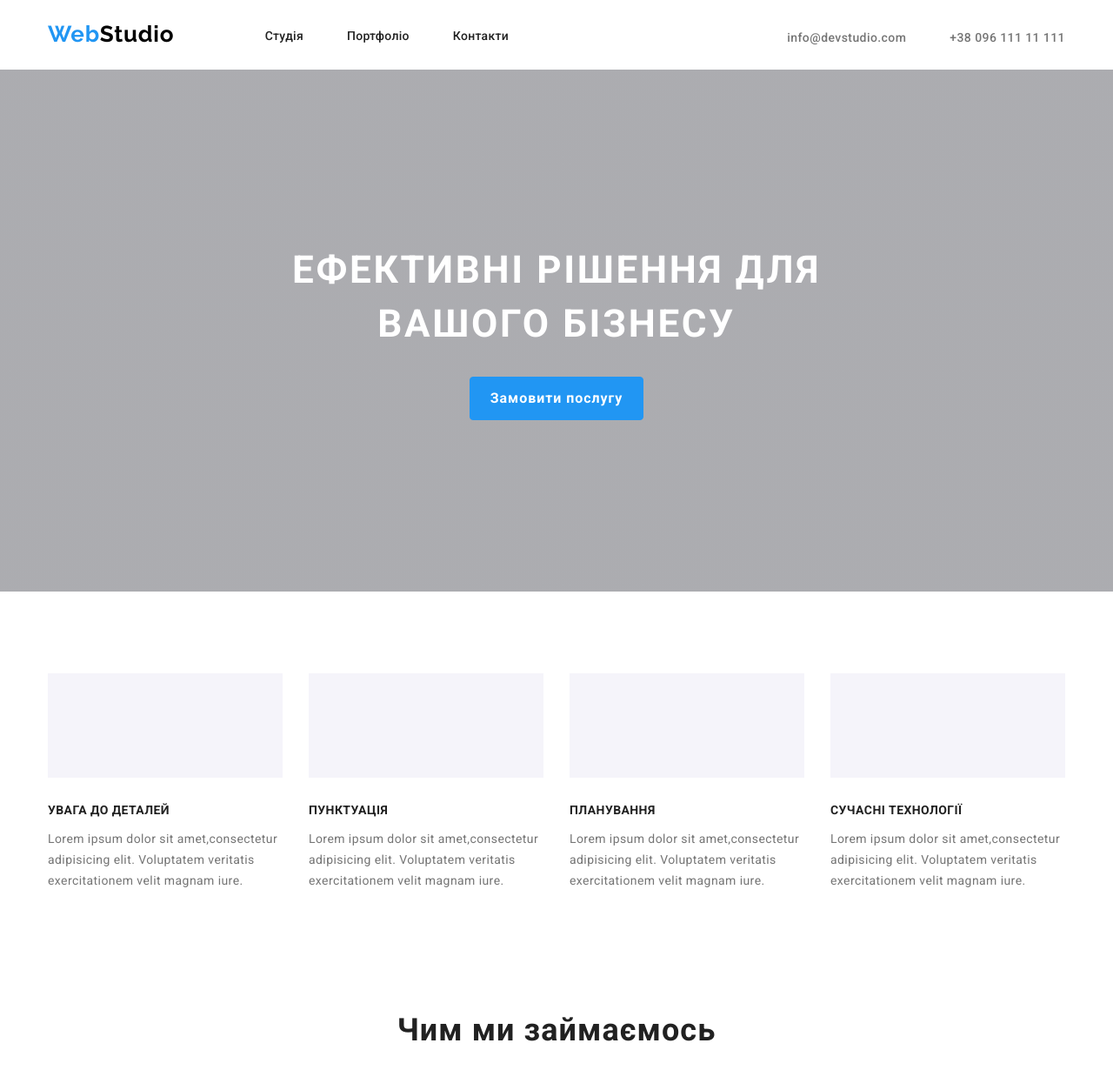
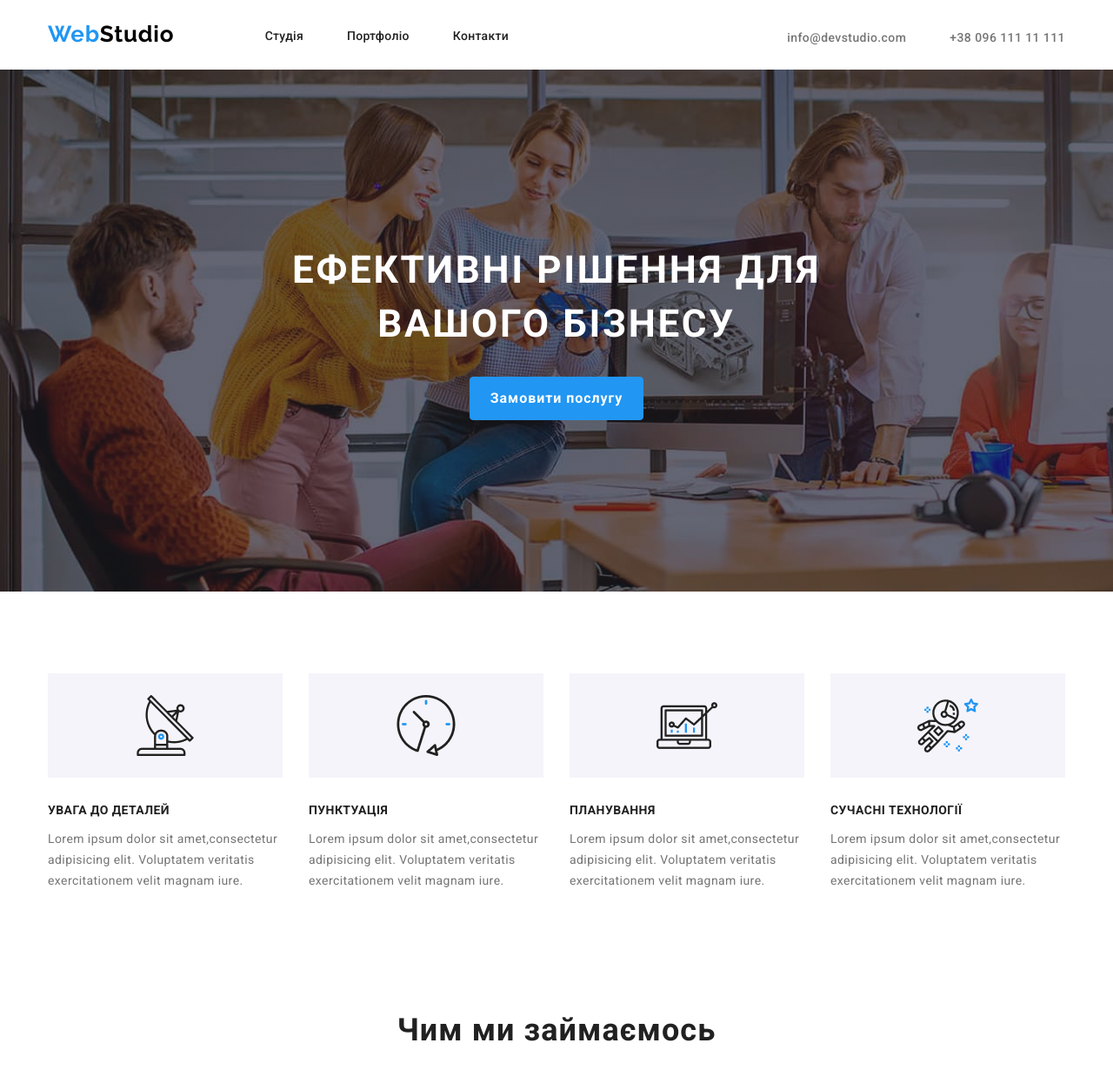
Before and after one commit to yasinskislava/hw7-8, a plain HTML site: page index.html in a window 1280 px wide. Shown: the top 1253 px of the page at 87% size. Drawn offline with nearby package versions, Linux system fonts and the light colour scheme; the site is published under a folder, as on GitHub Pages, so addresses that start at the root find nothing.

Commit message:
image fix

```diff
--- a/styles/webstudio.css
+++ b/styles/webstudio.css
@@ -44,11 +44,11 @@ a {
 }
 .bgtitle {
     height: 600px;
-    background-image:linear-gradient(
+    background-image:
+    linear-gradient(
         rgba(47, 48, 58, 0.4),
-        rgba(47, 48, 58, 0.4)
-    )
-    ,url(/images/img.jpg);
+        rgba(47, 48, 58, 0.4)),
+    url(../images/img.jpg);
 }
 .section-title {
     font-weight: 700;
@@ -185,22 +185,22 @@ a {
     margin-bottom: 30px;
 }
 .features-list li:nth-child(1)::before {
-    background-image: url(/images/fe1.png);
+    background-image: url(../images/fe1.png);
     background-size: 70px 70px;
 }
 
 .features-list li:nth-child(2)::before {
-    background-image: url(/images/fe2.png);
+    background-image: url(../images/fe2.png);
     background-size: 70px 70px;
 }
 
 .features-list li:nth-child(3)::before {
-    background-image: url(/images/fe3.png);
+    background-image: url(../images/fe3.png);
     background-size: 70px 70px;
 }
 
 .features-list li:nth-child(4)::before {
-    background-image: url(/images/fe4.png);
+    background-image: url(../images/fe4.png);
     background-size: 70px 70px;
 }
 /*----------------------------------- SECTION 3 */
```
